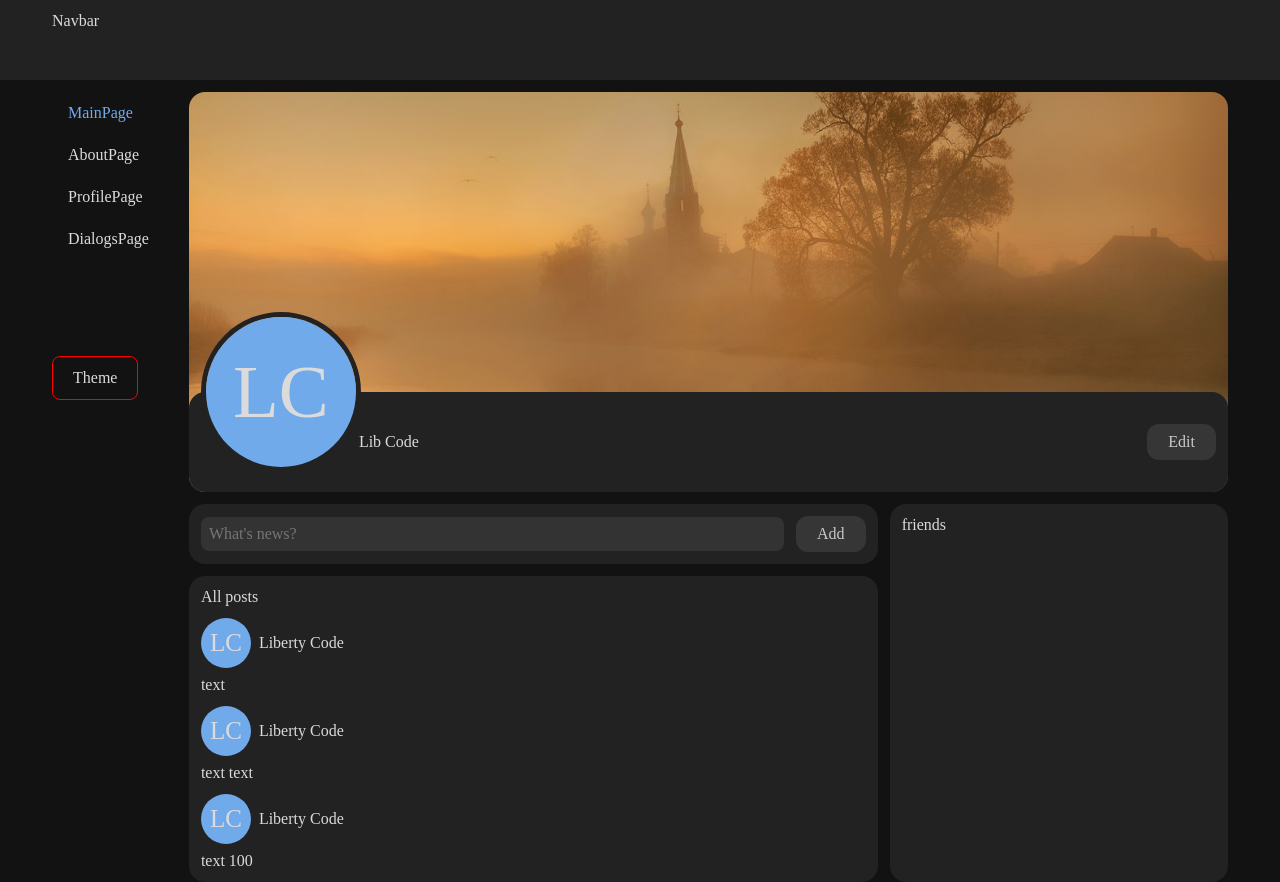
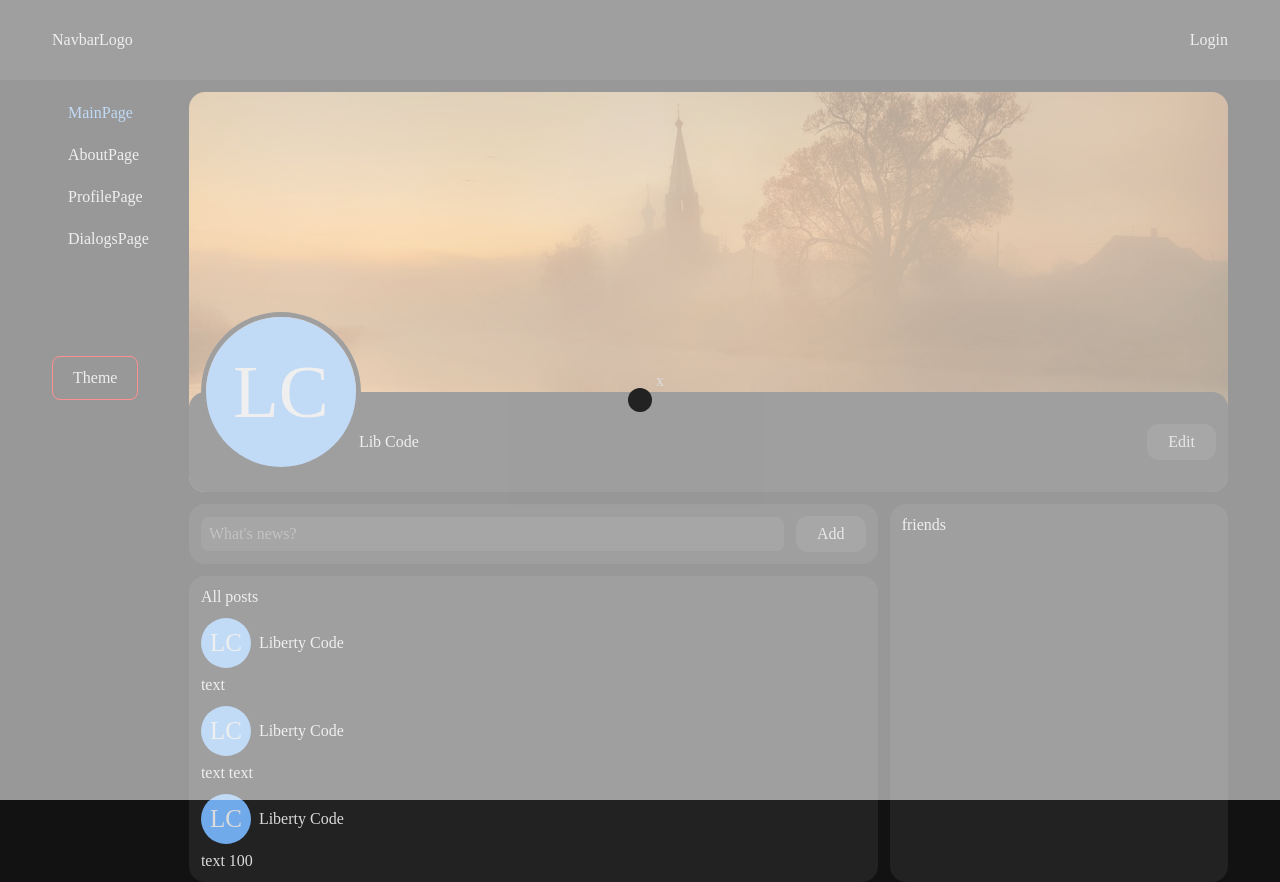
Before and after one commit to L1bertyCode/social-network, a React app: page / in a window 1280 px wide. Built offline with nearby package versions, Linux system fonts and the light colour scheme.

Commit message:
cr /sh/ui/M-l

```diff
--- a/src/app/App.tsx
+++ b/src/app/App.tsx
@@ -9,10 +9,12 @@ import { Suspense } from "react";
 
 import { AppRouter } from "./AppRouter";
 import { Page } from "@/shared/layouts/Page";
+import { Modal } from "@/shared/ui/Modal/Modal";
 
 export const App = () => {
  return (
   <div>
+   <Modal />
    <MainLayout
     header={<Navbar />}
     sidebar={<Sidebar />}
--- /dev/null
+++ b/src/shared/ui/Modal/Modal.tsx
@@ -0,0 +1,38 @@
+import { ReactNode } from "react";
+import styled from "styled-components";
+import { Card } from "@/shared/ui/Card/Card";
+import { Button } from "@/shared/ui/Button/Button";
+
+interface ModalProps {
+ children?: ReactNode;
+ isOpen?: boolean;
+ onClose?: () => void;
+}
+
+export const Modal = ({ children }: ModalProps) => {
+ return (
+  <StyledModal>
+   <Content>
+    {children}<CloseBtn>x</CloseBtn>
+   </Content>
+  </StyledModal>
+ );
+};
+const StyledModal = styled.div<ModalProps>`
+ position: fixed;
+ width: 100%;
+ height: 100vh;
+ background-color: #ffffff90;
+ display: flex;
+ justify-content: center;
+ align-items: center;
+ z-index: 1;
+`;
+const Content = styled(Card)`
+ position: relative;
+`;
+const CloseBtn = styled(Button)`
+ position: absolute;
+ top: -16px;
+ right: -12px;
+`;
--- a/src/widgets/Navbar/ui/Navbar.tsx
+++ b/src/widgets/Navbar/ui/Navbar.tsx
@@ -1,9 +1,15 @@
+import { Button } from "@/shared/ui/Button/Button";
 import styled from "styled-components";
 
 interface NavbarProps {}
 
 export const Navbar = (props: NavbarProps) => {
- return <StyledNavbar>Navbar</StyledNavbar>;
+ return (
+  <StyledNavbar>
+   <div>NavbarLogo</div>
+   <Button>Login</Button>
+  </StyledNavbar>
+ );
 };
 const StyledNavbar = styled.div`
  max-width: 1600px;
@@ -11,7 +17,9 @@ const StyledNavbar = styled.div`
  height: 100%;
  margin: 0 auto;
  padding: 12px;
- box-sizing: border-box;
+ display: flex;
+ justify-content: space-between;
+ align-items: center;
  @media (max-width: 1600px) {
   max-width: 1400px;
  }
```
Also changed, not shown: src/widgets/Header/ui/Header.tsx (+17 -8 lines).
